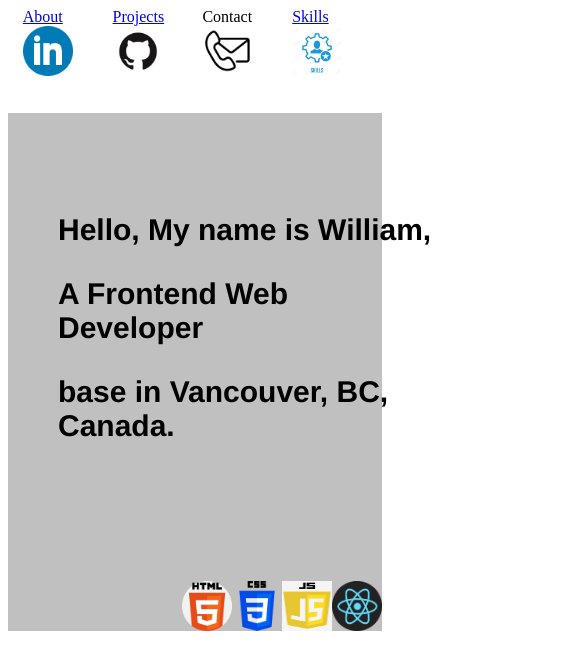
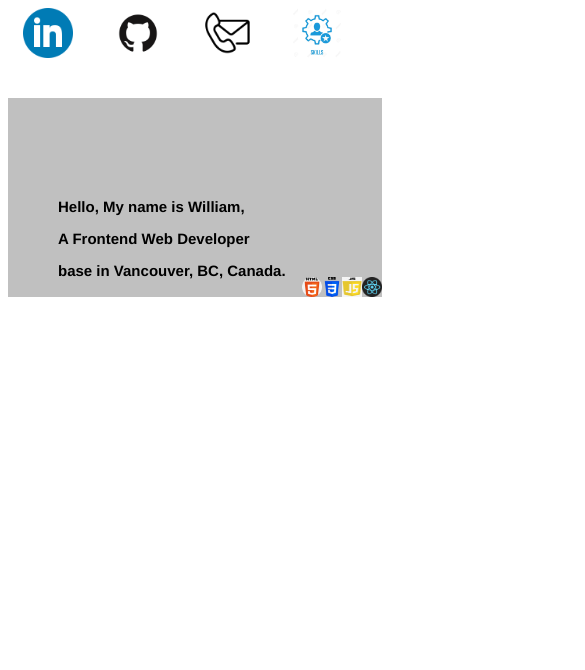
Before and after one commit to williammilkyan/portfolio, a plain HTML site: page index.html in a window 390 px wide. Shown: the top 670 px of the page, 585 px wide, since content can reach past the window. Drawn offline with Linux system fonts and the light colour scheme.

Commit message:
add responsive design

```diff
--- a/index.html
+++ b/index.html
@@ -10,25 +10,25 @@
           <nav>
                <div class="navbox">
                     <a class="navdes" href="https://www.linkedin.com/in/william-yan-0b392b81/" target="_blank">
-                         <p1>About</p1>
+                         <p1 class="navText">About</p1>
                          <img class="navicon" src="./resources/pic/linkedin.png">
                     </a>
                </div>
                <div class="navbox">
                     <a class="navdes" href="https://github.com/williammilkyan?tab=repositories" target="_blank">
-                         <p1>Projects</p1>
+                         <p1 class="navText">Projects</p1>
                          <img class="navicon" src="./resources/pic/GitHub-Mark.png">
                     </a>
                </div>
                <div class="navbox" id="contactNav">
                     <a class="navdes">
-                         <p1>Contact</p1>
+                         <p1 class="navText">Contact</p1>
                          <img class="navicon" src="./resources/pic/contact.png">
                     </a>
                </div>
                <div class="navbox">
                     <a class="navdes" href="#skill">
-                         <p1>Skills</p1>
+                         <p1 class="navText">Skills</p1>
                          <img class="navicon" src="./resources/pic/skillicon.webp">
                     </a>
                </div>
--- a/resources/css/index.css
+++ b/resources/css/index.css
@@ -82,3 +82,23 @@ nav{
 #hid{
     display: none;
 }
+
+@media only screen and (max-width: 700px){
+    .navText{
+        display: none;
+    }
+
+    .myImage{
+        width: 75px;
+        height: 75px;
+    }
+
+    .skillBox{
+        width: 20px;
+        height: 20px;
+    }
+
+    .description{
+        font-size: 15px;
+    }
+}
```
Also changed, not shown: 1 other file.
